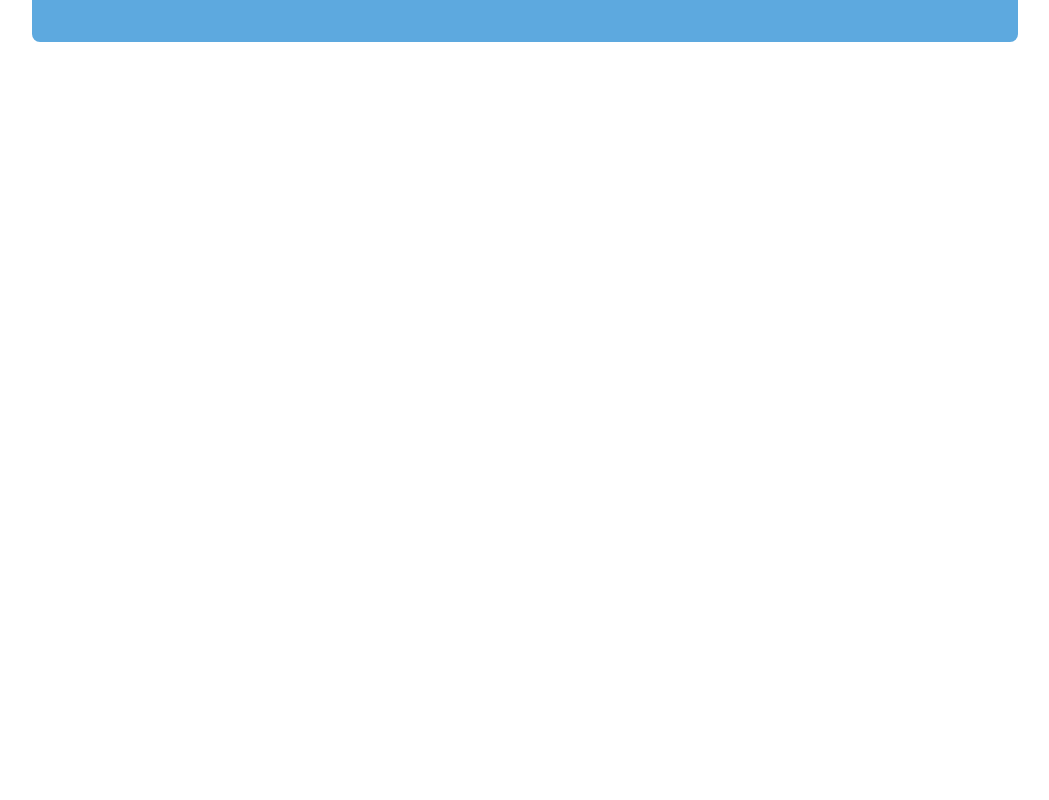
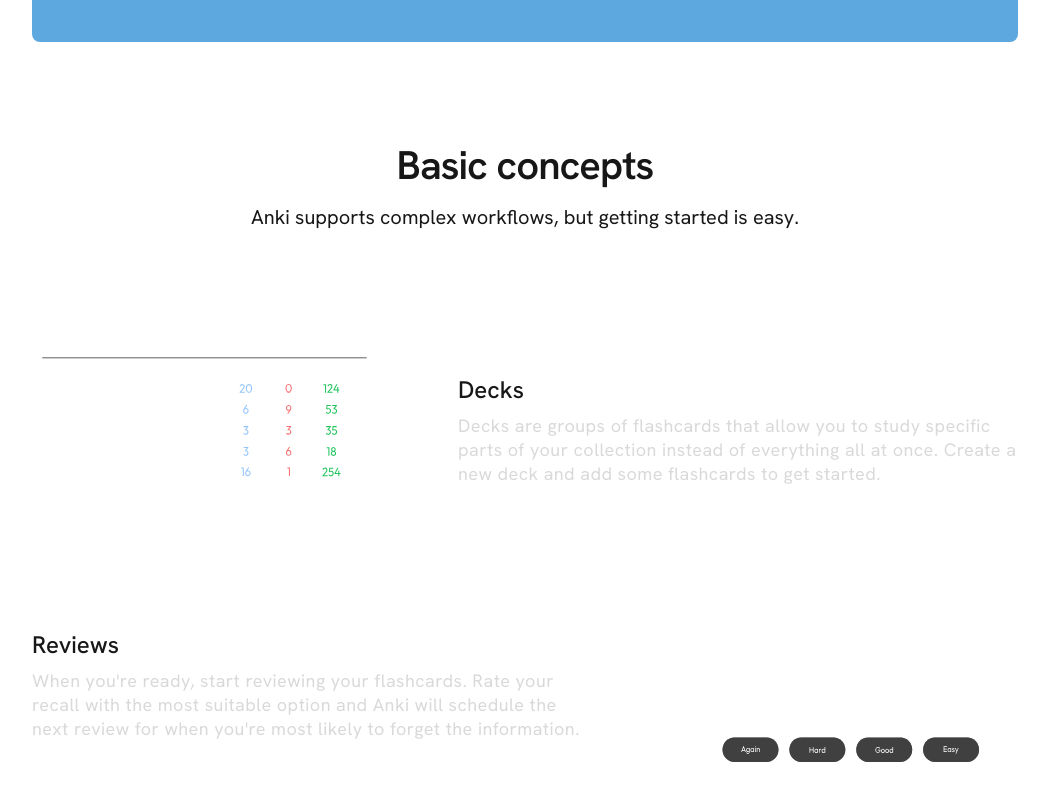
Before and after one commit to 19Kushagra0/anki-homepage-clone, a Next.js app: page / in a window 1280 px wide. Shown: the part 1562-2362 px from the top of the page, without its empty margins (115-1164 px from the left). Before the commit the page ends 1829 px from the top, so only its background shows below. Built offline with nearby package versions, Linux system fonts and the light colour scheme.

Commit message:
basic concepts component created

```diff
--- a/src/app/globals.css
+++ b/src/app/globals.css
@@ -15,7 +15,7 @@
 @media (prefers-color-scheme: dark) {
   :root {
     --background: #080808;
-    --foreground: #ededed;
+    --foreground: #ffffff;
   }
 }
 
--- a/src/app/page.tsx
+++ b/src/app/page.tsx
@@ -4,6 +4,7 @@
 import Title from "@/my_components/2_Title/Title";
 import Advantages from "@/my_components/3_Advantages/Advantages";
 import Testimonials from "@/my_components/4_Testimonials/Testimonials";
+import Concepts from "@/my_components/5_Concepts/Concepts";
 
 export default function Home() {
   return (
@@ -12,6 +13,7 @@
       <Title />
       <Advantages />
       <Testimonials />
+      <Concepts />
     </div>
   );
 }
--- a/src/my_components/4_Testimonials/Testimonials.css
+++ b/src/my_components/4_Testimonials/Testimonials.css
@@ -1,6 +1,6 @@
 .testimonials {
     width: 100%;
-    height: 100vh;
+    /* height: 100vh; */
     /* background-color: purple; */
 
     margin-top: 96px;
--- /dev/null
+++ b/src/my_components/5_Concepts/Concept.css
@@ -0,0 +1,122 @@
+.concepts {
+    width: 100%;
+    height: 100vh;
+    /* background-color: darkcyan; */
+
+    margin-top: 96px;
+
+    display: flex;
+    flex-direction: column;
+    align-items: center;
+
+    padding-left: 48px;
+    padding-right: 48px;
+}
+
+.concepts p {
+    margin-bottom: 48px;
+
+}
+
+.concepts-container {
+    width: 100%;
+    max-width: 986px;
+
+    /* background-color: darkmagenta; */
+
+    margin-top: 48px;
+
+    display: flex;
+    flex-direction: row;
+    justify-content: space-between;
+
+    gap: 80px;
+}
+
+.concepts-image {
+    max-width: 345px;
+    width: 100%;
+    /* height: 207px; */
+    /* background-color: #080808; */
+
+    aspect-ratio: 5/3;
+}
+
+.concept-text-container {
+
+
+    /* background-color: darkgreen; */
+
+    display: flex;
+    flex-direction: column;
+    justify-content: center;
+
+    gap: 8px;
+
+}
+
+.concept-text-container h3 {
+
+
+    font-family: var(--font-hanken), sans-serif;
+    font-size: 24px;
+    line-height: 32px;
+    font-weight: 500;
+    letter-spacing: normal;
+
+    /* background-color: orange; */
+
+}
+
+.concept-text-container p {
+    width: 100%;
+    max-width: 560px;
+
+    font-family: var(--font-hanken), sans-serif;
+    font-size: 18px;
+    line-height: 24px;
+    font-weight: 400;
+    letter-spacing: 0.45px;
+
+    /* background-color: palevioletred; */
+
+    margin-bottom: 0px;
+
+    color: #D9D9D9;
+
+
+}
+
+@media screen and (max-width: 850px) {
+    .concepts {
+        padding-left: 30px;
+        padding-right: 30px;
+    }
+}
+
+@media screen and (max-width: 770px) {
+    .concepts {
+        padding-left: 24px;
+        padding-right: 24px;
+
+    }
+
+    .concepts-container {
+        flex-direction: column;
+        align-items: center;
+
+        gap: 48px;
+
+    }
+
+    .concepts-image {
+        max-width: 490px;
+
+    }
+
+    .concept-text-container {
+        width: 100%;
+
+    }
+
+}
--- /dev/null
+++ b/src/my_components/5_Concepts/Concepts.tsx
@@ -0,0 +1,42 @@
+import React from 'react'
+import "./Concept.css"
+import Image from "next/image"
+export default function Concepts() {
+    return (
+        <div className='concepts'>
+            <h2 className="anki-title">Basic concepts</h2>
+            <div className="anki-description-container">
+                <p className="anki-description">
+                    Anki supports complex workflows, but getting started is easy.
+                </p>
+            </div>
+            <div className="concepts-container">
+                <Image
+                    className='concepts-image'
+                    width={345}
+                    height={207}
+                    src="/asset/images/deck-graphic-dark.svg"
+                    alt=""
+                />
+                <div className="concept-text-container">
+                    <h3 >Decks</h3>
+                    <p>Decks are groups of flashcards that allow you to study specific parts of your collection instead of everything all at once. Create a new deck and add some flashcards to get started.</p>
+                </div>
+            </div>
+            <div className="concepts-container">
+
+                <div className="concept-text-container">
+                    <h3 >Reviews</h3>
+                    <p>When you're ready, start reviewing your flashcards. Rate your recall with the most suitable option and Anki will schedule the next review for when you're most likely to forget the information.</p>
+                </div>
+                <Image
+                    className='concepts-image'
+                    width={345}
+                    height={207}
+                    src="/asset/images/review-graphic-dark.svg"
+                    alt=""
+                />
+            </div>
+        </div>
+    )
+}
```
Also changed, not shown: public/asset/images/deck-graphic-dark.svg (added), public/asset/images/review-graphic-dark.svg (added).
